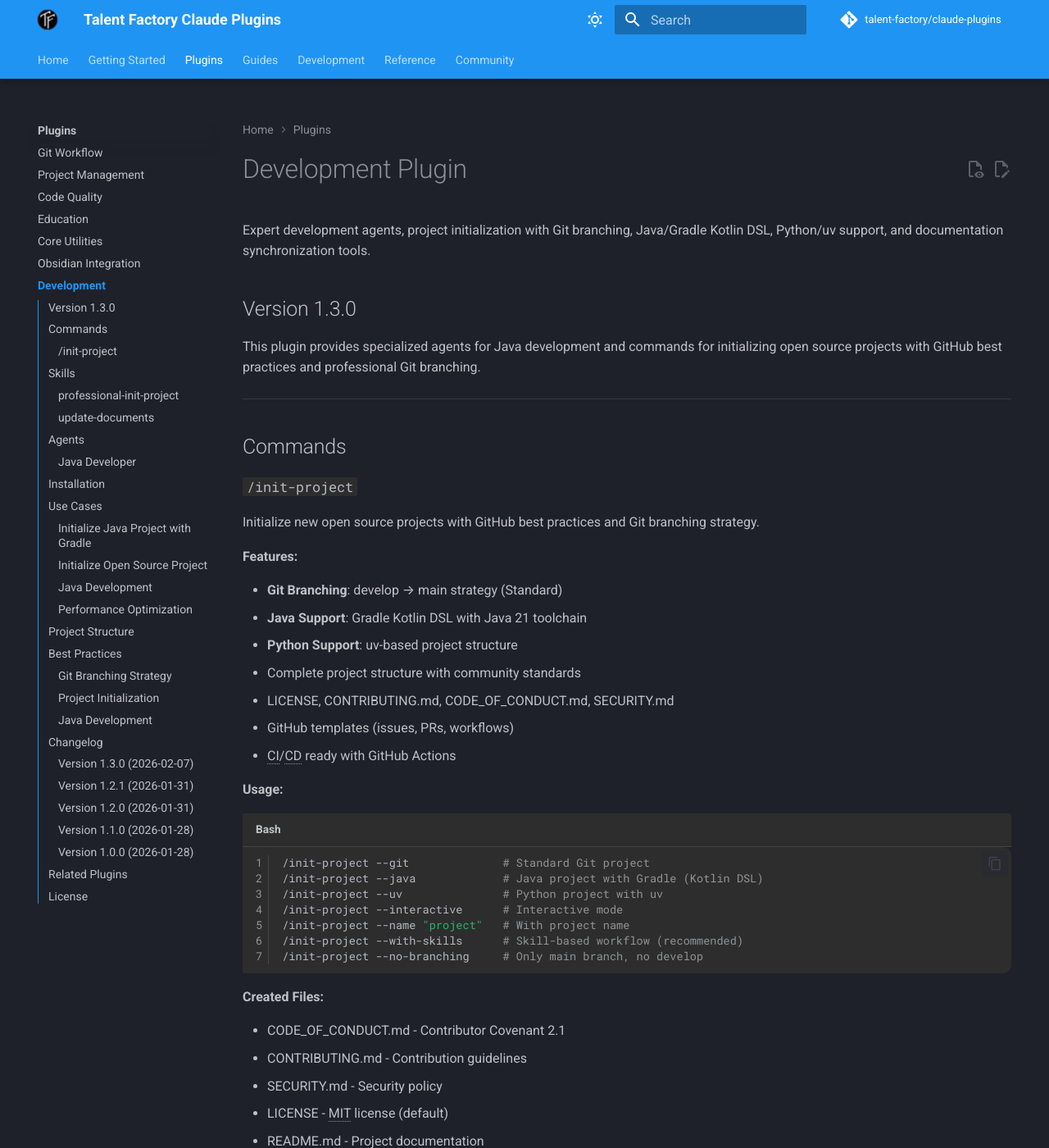
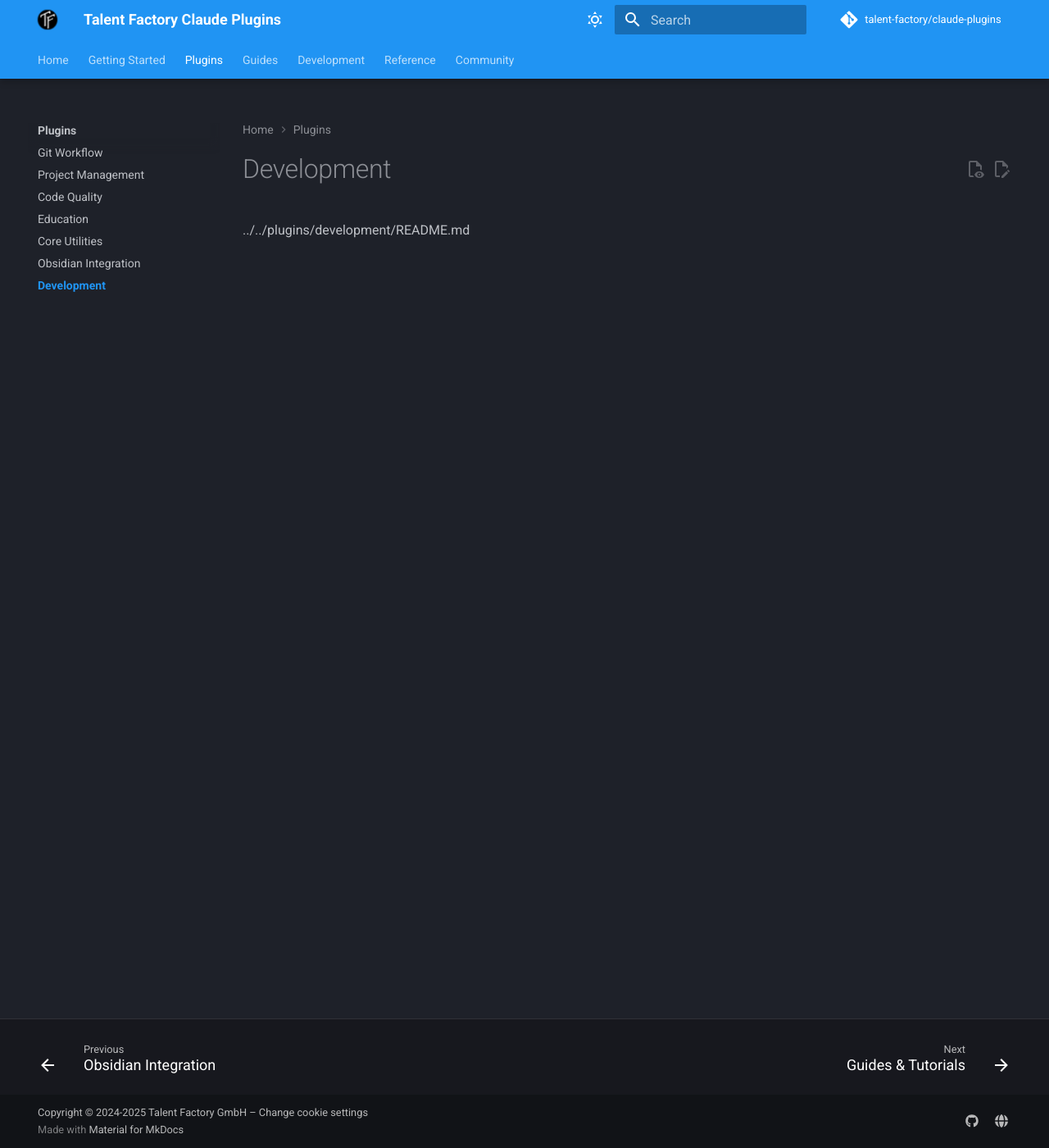
Before and after one commit to talent-factory/claude-plugins, an MkDocs documentation site: the page built from docs/plugins/development.md, in a window 1280 px wide and 1400 px high. Shown: the whole window at 82% size. Built offline with MkDocs 1.6.1 and Material for MkDocs 9.7.7, drawn with Linux system fonts in a browser that asks for light colours; comment, search, counter and statistics services are not loaded; some of the changed text lies outside the part shown.

Commit message:
📚 docs: Synchronisiere Dokumentation und Versionen über alle Plugins
Aktualisiere project-management Version 2.4.0 → 2.5.0 in README,
docs/plugins/index.md und CHANGELOG.md. Ergänze fehlende
/document-handoff Sektion und 2.5.0 Changelog-Eintrag.

Qualifiziere Command-Referenzen in CLAUDE.md und docs/plugins/index.md.
Konvertiere docs/plugins/development.md von regulärer Datei zu Symlink
(konsistent mit allen anderen 6 Plugin-Dokumentationen).

````diff
--- a/docs/plugins/development.md
+++ b/docs/plugins/development.md
@@ -1,332 +1 @@
-# Development Plugin
-
-Expert development agents, project initialization with Git branching, Java/Gradle Kotlin DSL, Python/uv support, and documentation synchronization tools.
-
-## Version 1.3.0
-
-This plugin provides specialized agents for Java development and commands for initializing open source projects with GitHub best practices and professional Git branching.
-
----
-
-## Commands
-
-### `/init-project`
-
-Initialize new open source projects with GitHub best practices and Git branching strategy.
-
-**Features:**
-
-- **Git Branching**: develop → main strategy (Standard)
-- **Java Support**: Gradle Kotlin DSL with Java 21 toolchain
-- **Python Support**: uv-based project structure
-- Complete project structure with community standards
-- LICENSE, CONTRIBUTING.md, CODE_OF_CONDUCT.md, SECURITY.md
-- GitHub templates (issues, PRs, workflows)
-- CI/CD ready with GitHub Actions
-
-**Usage:**
-
-```bash
-/init-project --git              # Standard Git project
-/init-project --java             # Java project with Gradle (Kotlin DSL)
-/init-project --uv               # Python project with uv
-/init-project --interactive      # Interactive mode
-/init-project --name "project"   # With project name
-/init-project --with-skills      # Skill-based workflow (recommended)
-/init-project --no-branching     # Only main branch, no develop
-```
-
-**Created Files:**
-
-- CODE_OF_CONDUCT.md - Contributor Covenant 2.1
-- CONTRIBUTING.md - Contribution guidelines
-- SECURITY.md - Security policy
-- LICENSE - MIT license (default)
-- README.md - Project documentation
-- .github/workflows/ - CI/CD pipelines
-- .github/ISSUE_TEMPLATE/ - Issue templates
-- .github/PULL_REQUEST_TEMPLATE.md - PR template
-
-**Supported Project Types:**
-
-| Type | Flag | Description |
-|------|------|-------------|
-| Git | `--git` | Standard Git repository with develop/main branching |
-| Java | `--java` | Java with Gradle Kotlin DSL, Java 21, JUnit 5 |
-| Python | `--uv` | Python with uv package manager |
-| Node.js | `--node` | Node.js/TypeScript project |
-| Go | `--go` | Go project structure |
-
----
-
-## Skills
-
-### professional-init-project
-
-Skill-based project initialization with enhanced automation.
-
-**Activation:**
-
-- Via command: `/init-project --with-skills`
-- Direct: Use scripts in `skills/professional-init-project/scripts/`
-
-**Features:**
-
-- Automatic project type detection
-- Git branching strategy (develop → main)
-- Template-based file generation
-- Gradle wrapper setup for Java projects
-- Python/uv configuration with Ruff
-
-**Usage:**
-
-```bash
-/init-project --with-skills --java --name "my-app"
-```
-
-### update-documents
-
-Synchronize documentation between CLAUDE.md, README.md, and docs/.
-
-**Activation:**
-
-- Natural language: "Synchronize my documentation", "Check if docs are in sync"
-- Direct: Use scripts in `skills/update-documents/scripts/`
-
-**Features:**
-
-- Automatic sync status analysis (✓ synchron, ⚠ veraltet, ✗ fehlend)
-- CLAUDE.md as technical source of truth
-- Configurable sync rules via JSON
-- Whitespace-tolerant comparison
-- Section-based synchronization
-
-**Usage:**
-
-```bash
-"Synchronisiere die Dokumentation"
-"Prüfe ob die Docs aktuell sind"
-"Update README von CLAUDE.md"
-```
-
----
-
-## Agents
-
-See [Skills & Agents Activation Guide](../reference/skills-agents-activation.md) for detailed activation instructions.
-
-### Java Developer
-
-Expert for modern Java with Streams, Concurrency, and JVM optimization.
-
-**Activation:**
-
-- Automatic: Java/Spring Boot questions, performance optimization
-- Manual: "Use java-developer to optimize this code"
-
-**Expertise:**
-
-- Modern Java features (Java 17/21/25 LTS)
-- Streams and functional programming
-- Virtual Threads and Structured Concurrency
-- Spring Boot and reactive programming
-- JVM performance tuning
-- Enterprise patterns and best practices
-
-**Use proactively for:**
-
-- Java performance tuning
-- Concurrent programming challenges
-- Complex enterprise solutions
-- Spring Boot applications
-- JVM optimization
-- Legacy code modernization
-
-**Specializations:**
-
-- Virtual Threads (Java 21+)
-- Stream API optimization
-- CompletableFuture patterns
-- Spring WebFlux
-- JMH benchmarking
-- Records and sealed classes
-
-**Quality Standards:**
-
-- Google Java Style Guide or project standards
-- Javadoc for all public APIs
-- JUnit 5 with parameterized tests
-- Try-with-resources for error handling
-- OWASP security guidelines
-
----
-
-## Installation
-
-```json
-{
-  "enabledPlugins": {
-    "development@talent-factory": true
-  }
-}
-```
-
----
-
-## Use Cases
-
-### Initialize Java Project with Gradle
-
-```bash
-# Create new Java project
-/init-project --java --name "my-app"
-
-# Claude:
-# - Creates Gradle Kotlin DSL project
-# - Configures Java 21 toolchain
-# - Sets up JUnit 5 tests
-# - Creates develop and main branches
-# - Adds community standards
-```
-
-### Initialize Open Source Project
-
-```bash
-# Create new Python project
-/init-project --uv --name "my-library"
-
-# Claude:
-# - Creates uv-based Python project
-# - Adds community standards
-# - Sets up GitHub templates
-# - Configures CI/CD workflows
-# - Uses develop → main branching
-```
-
-### Java Development
-
-```bash
-# Claude (with java-developer agent):
-# - Reviews Spring Boot code proactively
-# - Suggests Virtual Threads for concurrency
-# - Optimizes Stream operations
-# - Improves JVM performance
-```
-
-### Performance Optimization
-
-```bash
-# Ask about performance
-User: "The application is slow processing large datasets"
-
-# Claude (with java-developer):
-# - Analyzes data processing code
-# - Suggests Stream-based optimizations
-# - Recommends parallel processing
-# - Creates JMH benchmarks
-```
-
----
-
-## Project Structure
-
-```
-development/
-├── .claude-plugin/
-│   └── plugin.json
-├── commands/
-│   └── init-project.md
-├── agents/
-│   └── java-developer.md
-├── skills/
-│   ├── professional-init-project/
-│   │   ├── SKILL.md
-│   │   ├── scripts/
-│   │   ├── templates/
-│   │   └── config/
-│   └── update-documents/
-│       ├── SKILL.md
-│       ├── scripts/
-│       └── config/
-└── README.md
-```
-
----
-
-## Best Practices
-
-### Git Branching Strategy
-
-- **develop**: Active development, default branch
-- **main**: Stable releases, protected
-- **feature/xxx**: New features, branch from develop
-- **fix/xxx**: Bug fixes, branch from develop
-
-### Project Initialization
-
-1. **Choose appropriate license** - MIT for maximum adoption
-2. **Complete community standards** - All files present
-3. **Set up CI/CD early** - Automated testing from start
-4. **Document thoroughly** - README with quick start
-5. **Use develop → main** - Professional branching strategy
-
-### Java Development
-
-1. **Use LTS versions** - Java 17, 21, or 25
-2. **Prefer Gradle Kotlin DSL** - Modern, type-safe build configuration
-3. **Handle errors properly** - Try-with-resources
-4. **Test comprehensively** - Parameterized tests
-5. **Document APIs** - Complete Javadoc
-
----
-
-## Changelog
-
-### Version 1.3.0 (2026-02-07)
-
-- **New**: `update-documents` skill for documentation synchronization
-- **New**: Configurable sync rules between CLAUDE.md, README.md, and docs/
-- **New**: Automatic sync status analysis with visual indicators
-
-### Version 1.2.1 (2026-01-31)
-
-- **Fix**: Java-Projekte verwenden jetzt IMMER Gradle Kotlin DSL (nicht Maven)
-- **Fix**: Initialer Commit verwendet jetzt `/git-workflow:commit`
-- **Improved**: Klarere Schritt-für-Schritt-Anweisungen im Skill
-
-### Version 1.2.0 (2026-01-31)
-
-- **New**: `--java` parameter for Java/Gradle Kotlin DSL projects
-- **New**: `--with-skills` parameter for skill-based workflow
-- **New**: `--no-branching` parameter to opt-out of develop/main strategy
-- **New**: professional-init-project skill
-- **Changed**: Git branching now uses develop → main by default
-- **Changed**: Java projects use Gradle Kotlin DSL instead of Maven
-
-### Version 1.1.0 (2026-01-28)
-
-- Added `/init-project` command (moved from core plugin)
-- Enhanced command with English documentation
-
-### Version 1.0.0 (2026-01-28)
-
-- Initial release
-- Added java-developer agent (moved from code-quality plugin)
-
----
-
-## Related Plugins
-
-- **[Code Quality](code-quality.md)** - Python and Frontend expert agents
-- **[Core Utilities](core.md)** - Plugin development and validation
-- **[Git Workflow](git-workflow.md)** - Commit and PR automation
-
----
-
-## License
-
-MIT License - see [LICENSE](https://github.com/talent-factory/claude-plugins/blob/main/LICENSE) file for details.
-
----
-
-**Made with care by Talent Factory GmbH**
+../../plugins/development/README.md
````
Also changed, not shown: CHANGELOG.md (+8 -0 lines), CLAUDE.md (+11 -11 lines), docs/plugins/index.md (+7 -7 lines), plugins/project-management/README.md (+40 -8 lines).
